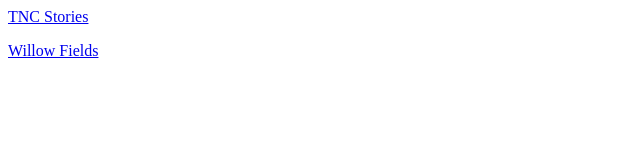
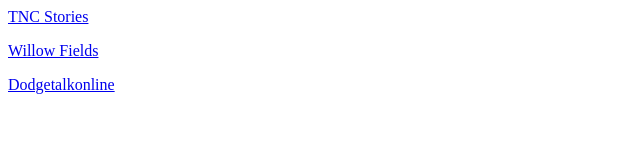
Before and after one commit to euscail/euscail.github.io, a plain HTML site: page index.html in a window 1280 px wide. Shown: the whole page, without its empty margins (0-640 px from the left). Drawn offline with Linux system fonts and the light colour scheme.

Commit message:
Update index.html

```diff
--- a/index.html
+++ b/index.html
@@ -2,3 +2,4 @@
 
 <p><a href="tncstories.htm">TNC Stories</a></p>
 <p><a href="willowf/index.htm">Willow Fields</a></p>
+<p><a href="dt_new/index.html">Dodgetalkonline</a></p>
```
